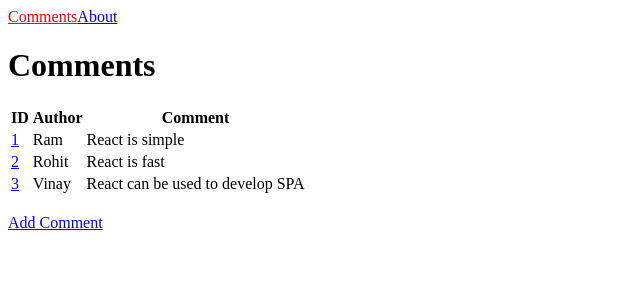
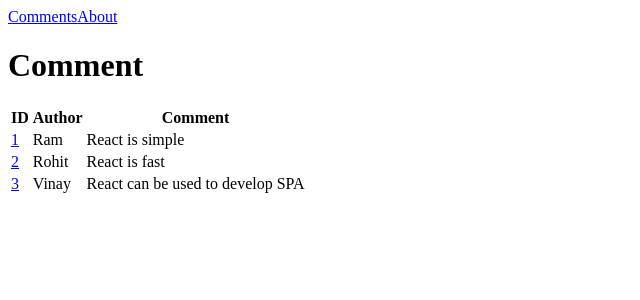
Before and after one commit to diwakar1593/Technology-React-JS-L1-L2, a React (Vite) app: page / in a window 1280 px wide. Shown: the top 300 px of the page, without its empty margins (0-640 px from the left). Built offline with nearby package versions, Linux system fonts and the light colour scheme.

Commit message:
transition

```diff
--- a/package.json
+++ b/package.json
@@ -15,6 +15,7 @@
     "react": "^19.1.1",
     "react-dom": "^19.1.1",
     "react-router-dom": "^7.8.2",
+    "react-router-prompt": "^0.8.0",
     "yup": "^1.7.0"
   },
   "devDependencies": {
--- /dev/null
+++ b/src/17_transition/AboutPage.jsx
@@ -0,0 +1 @@
+export default () => (<h1>About Page</h1>)
--- /dev/null
+++ b/src/17_transition/AllCommentsPage.jsx
@@ -0,0 +1,27 @@
+import React from "react";
+import CommentList from "./CommentList";
+import CommentApi from './data/CommentApi';
+
+export default class AllCommentPage extends React.Component {
+    constructor(props) {
+        super(props);
+        this.state = {
+            comments: []
+        };
+    };
+
+
+    componentDidMount() {
+        this.setState({ comments: CommentApi.getAllComments() });
+    }
+
+    render() {
+        return (
+            <div>
+                <h1>Comment</h1>
+                <CommentList comments={this.state.comments} />
+                <br />
+            </div>
+        );
+    }
+}
--- /dev/null
+++ b/src/17_transition/App.jsx
@@ -0,0 +1,57 @@
+import React from "react";
+import AboutPage from './AboutPage';
+import AllCommentPage from "./AllCommentsPage";
+import CommentDetailpage from "./CommentDetailPage";
+import { createBrowserRouter, Outlet, RouterProvider, Navigate, NavLink } from "react-router-dom";
+
+const MainNavigation = () => {
+    return (
+        <nav>
+            <NavLink end className={({ isActive }) => "nav-link" + (isActive ? " active " : "" )}  to="/" >
+                Comments
+            </NavLink>
+            <NavLink className={({ isActive }) => "nav-link" + (isActive ? " active " : "" )} to="/about" >
+                About
+            </NavLink>
+        </nav>
+    );
+}
+
+const Layout = () => {
+    return (
+        <>
+            <MainNavigation />
+            <Outlet />
+        </>
+    )
+}
+
+const router = createBrowserRouter([
+    {
+        element: <Layout />,
+        children: [
+            {
+                path: '/',
+                element: <AllCommentPage />
+            },
+            {
+                path: "/comment/:id",
+                element: <CommentDetailpage />
+            },
+            {
+                path: "/about",
+                element: <AboutPage />
+            }
+        ]
+    }
+])
+
+const App = () => {
+    return (
+        <>
+            <RouterProvider router={router} />
+        </>
+    )
+}
+
+export default App;
--- /dev/null
+++ b/src/17_transition/Comment.jsx
@@ -0,0 +1,15 @@
+import React from "react";
+import { Link } from "react-router-dom";
+
+export default class Comment extends React.Component {
+    render() {
+        const path = `/comment/${this.props.id}`;
+        return (
+            <tr>
+                <td><Link to={path}>{this.props.id}</Link></td>
+                <td>{this.props.author}</td>
+                <td>{this.props.children}</td>
+            </tr>
+        );
+    }
+}
--- /dev/null
+++ b/src/17_transition/CommentDetailPage.jsx
@@ -0,0 +1,51 @@
+import React, { useEffect, useState } from "react";
+import { useNavigate, useParams } from "react-router-dom";
+import ReactRouterPrompt from "react-router-prompt";
+
+
+let authenticated = true;
+const CommentDetailpage = () => {
+    let params = useParams();
+    const navigate = useNavigate();
+
+    const [modified, setModified] = useState(false);
+
+    const handleInput = (e) => setModified(true);
+
+    useEffect(() => {
+        if(!authenticated) {
+            alert("Not authenticated, hence redirecting back...");
+            navigate('/');
+        } else {
+            alert("Authenticated, hence proceeding ahead and displaying the details.");
+        }
+    }, []);
+
+    return (
+        <div>
+            <h2>Comment Details</h2>
+            <label>ID:
+                <input type="text" defaultValue={params.id} onInput={() => handleInput()} />
+            </label>
+            <ReactRouterPrompt when={modified}>
+                {({ isActive, onConfirm, onCancel }) =>
+                    isActive && (
+                        <div>
+                            <div>
+                                <p>Do you really want to leave?</p>
+                                <button type="button" onClick={onCancel}>
+                                    Cancel
+                                </button>
+                                <button type="button" onClick={onConfirm}>
+                                    Ok
+                                </button>
+                            </div>
+                        </div>
+                    )
+                }
+            </ReactRouterPrompt>
+        </div>
+    );
+}
+
+export default CommentDetailpage;
--- /dev/null
+++ b/src/17_transition/CommentList.jsx
@@ -0,0 +1,30 @@
+import React from "react";
+import Comment from './Comment';
+
+export default class CommentList extends React.Component {
+    render() {
+        const commentNodes = this.props.comments.map( comment => {
+            return (
+                <Comment key={comment.id} id={comment.id} author={comment.author}>
+                    {comment.text}
+                </Comment>
+            );
+        });
+        return (
+            <div>
+                <table>
+                    <thead>
+                        <tr>
+                            <th>ID</th>
+                            <th>Author</th>
+                            <th>Comment</th>
+                        </tr>
+                    </thead>
+                    <tbody>
+                        {commentNodes}
+                    </tbody>
+                </table>
+            </div>
+        );
+    }
+}
--- /dev/null
+++ b/src/17_transition/data/CommentApi.js
@@ -0,0 +1,7 @@
+import CommentData from "./CommentData";
+
+export default class CommentApi {
+    static getAllComments() {
+        return CommentData.comments;
+    }
+}
--- /dev/null
+++ b/src/17_transition/data/CommentData.js
@@ -0,0 +1,20 @@
+export default {
+    comments:
+    [
+        {
+            "id": 1,
+            "author": "Ram",
+            "text": "React is simple"
+        },
+        {
+            "id": 2,
+            "author": "Rohit",
+            "text": "React is fast"
+        },
+        {
+            "id": 3,
+            "author": "Vinay",
+            "text": "React can be used to develop SPA"
+        }
+    ]
+};
--- a/src/main.jsx
+++ b/src/main.jsx
@@ -22,7 +22,8 @@ import { createRoot } from 'react-dom/client'
 // import App from './14_hooks_useState/App'
 // import App from './15_hooks_useEffect/App'
 // import App from './15a_hooks_useEffect/App'
-import App from './16_reactrouter/App'
+// import App from './16_reactrouter/App'
+import App from './17_transition/App'
 
 createRoot(document.getElementById('root')).render(
   <StrictMode>
```
Also changed, not shown: 1 other file (tests, documents, lock files or other folders).
